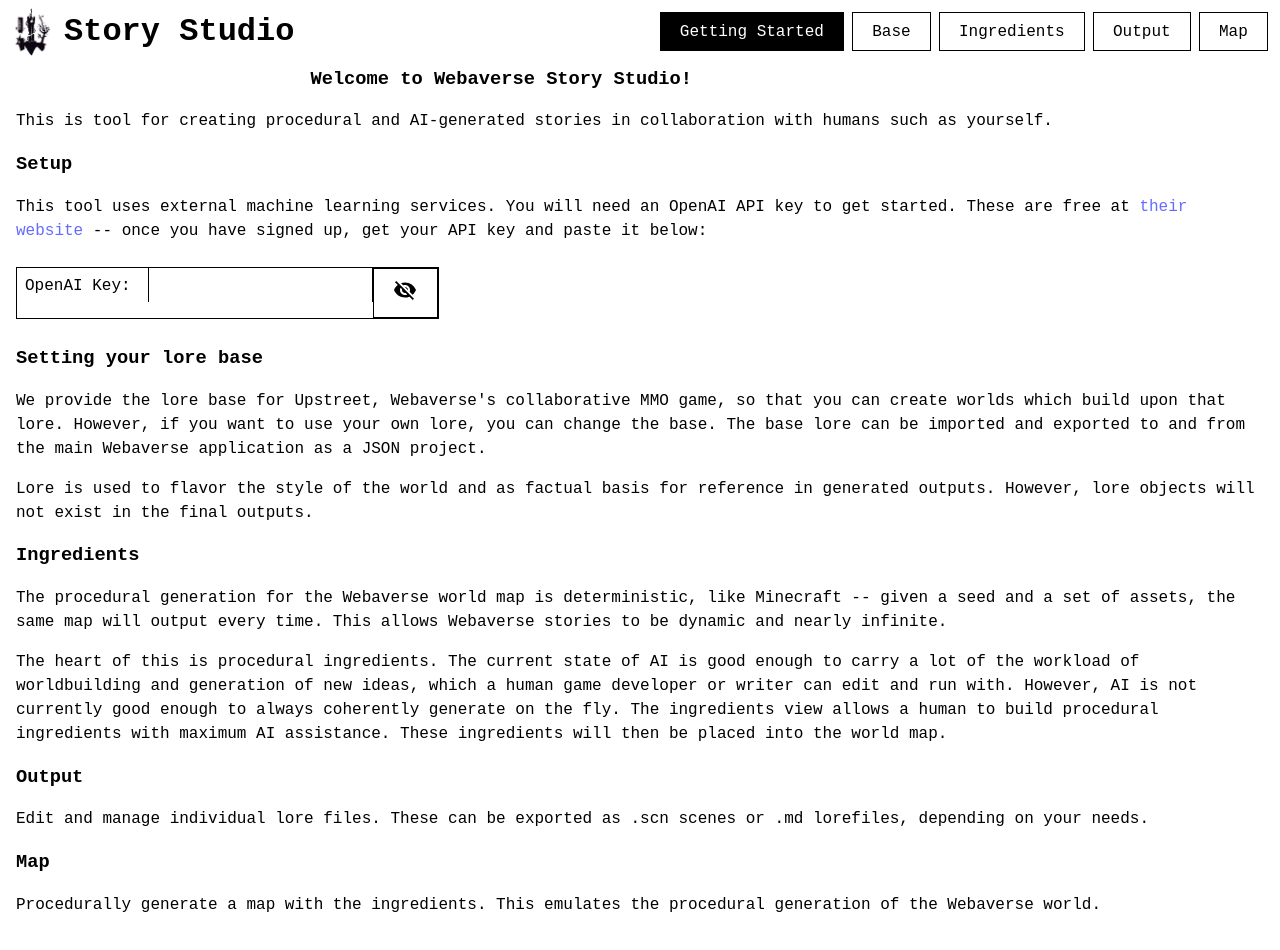
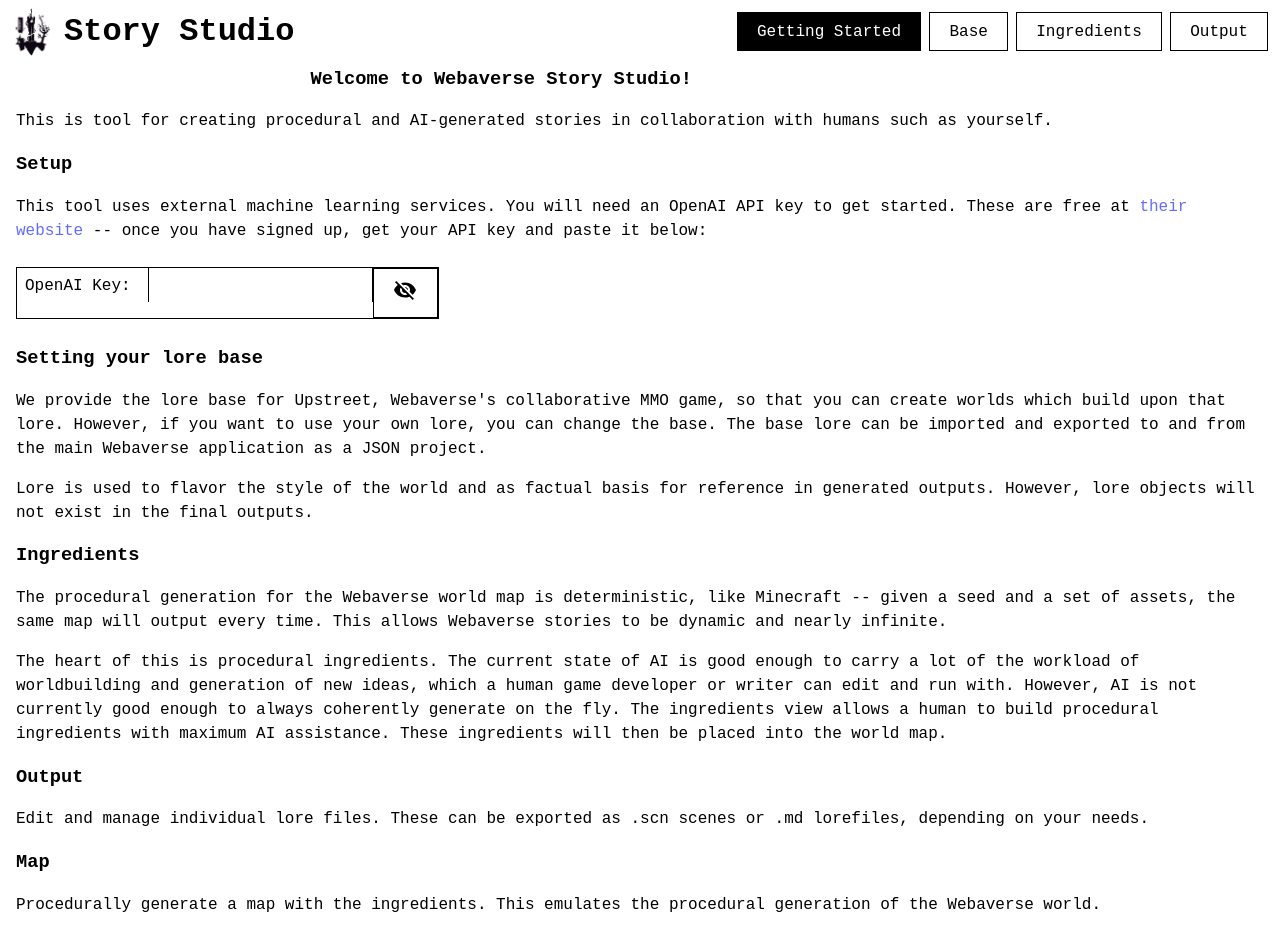
Before and after one commit to webaverse-studios/storystudio, a React (Vite) app: page / in a window 1280 px wide. Shown: the top 950 px of the page. Built offline with nearby package versions, Linux system fonts and the light colour scheme.

Commit message:
remove unused

```diff
--- a/src/App.jsx
+++ b/src/App.jsx
@@ -9,7 +9,6 @@ import Ingredients from "./Ingredients";
 import GettingStarted from "./GettingStarted";
 import LoreFiles from "./LoreFiles";
 import LoreBase from "./LoreBase";
-import MapView from "./MapView";
 import {
   uniqueNamesGenerator,
   adjectives,
@@ -90,7 +89,6 @@ function App() {
           setData={setBase}
         /> :
         currentView === "files" ? <LoreFiles /> :
-        currentView === "map" ? <MapView /> :
         <Ingredients
           dataType={'dialog'}
           importHandler={(data) => handleImport(data)}
--- a/src/MapView.jsx
+++ /dev/null
@@ -1,13 +0,0 @@
-import React, { useEffect, useState } from "react";
-import "./App.css";
-const MapView = ({ data, setData }) => {
-  return (
-    <div className="view">
-    map goes here
-    {/* import/export all lore */}
-    {/* lore editor goes here */}
-    </div>
-  );
-};
-
-export default MapView;
--- a/src/constants.js
+++ b/src/constants.js
@@ -1,6 +1,6 @@
 export { lore } from '../public/lore_header';
 
-export const views = { gettingStarted: 'Getting Started', base: 'Base', ingredients: 'Ingredients',  files: 'Output', map: 'Map' };
+export const views = { gettingStarted: 'Getting Started', base: 'Base', ingredients: 'Ingredients',  files: 'Output' };
 
 export const contextTypes = ['objectComment', 'npcComment', 'mobComment', 'loadingComment', 'banter', 'loreExposition', 'rpgDialogue', 'reactions', 'cutscenes', 'quests']
 
```
